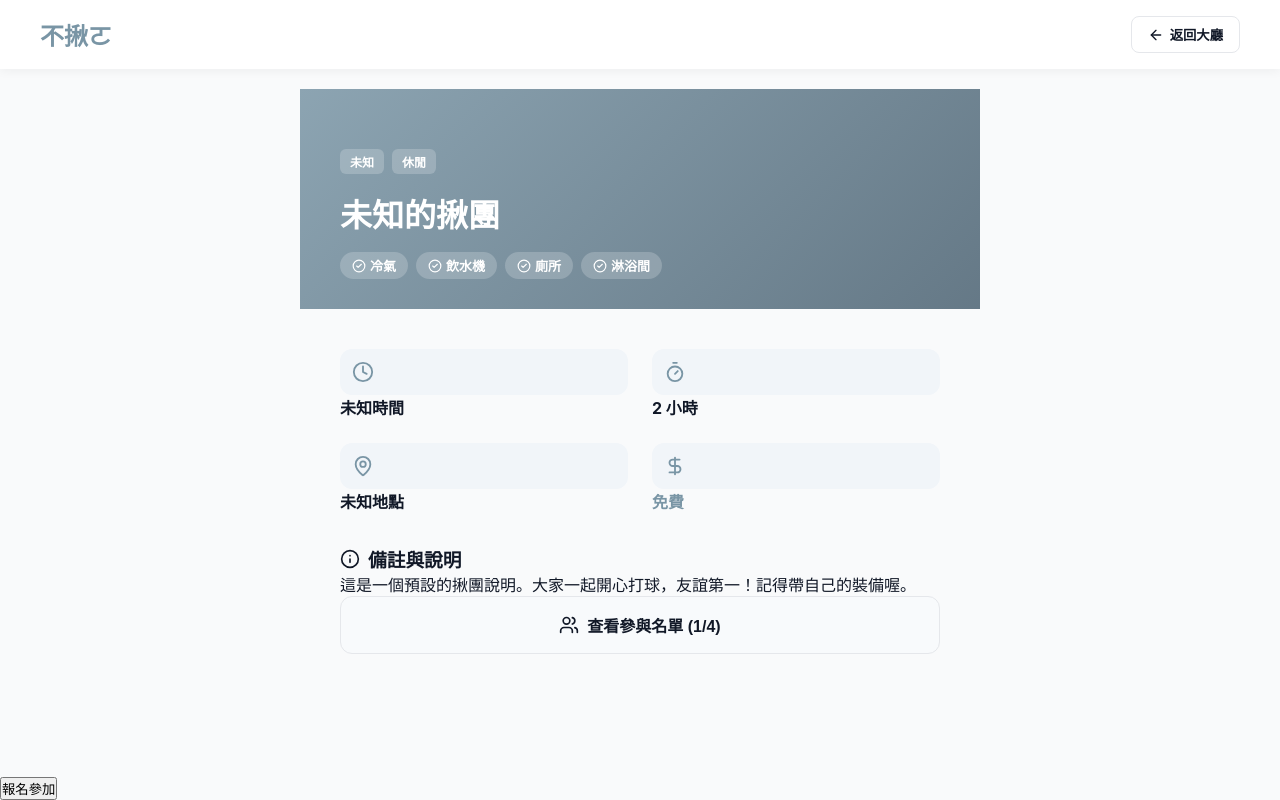
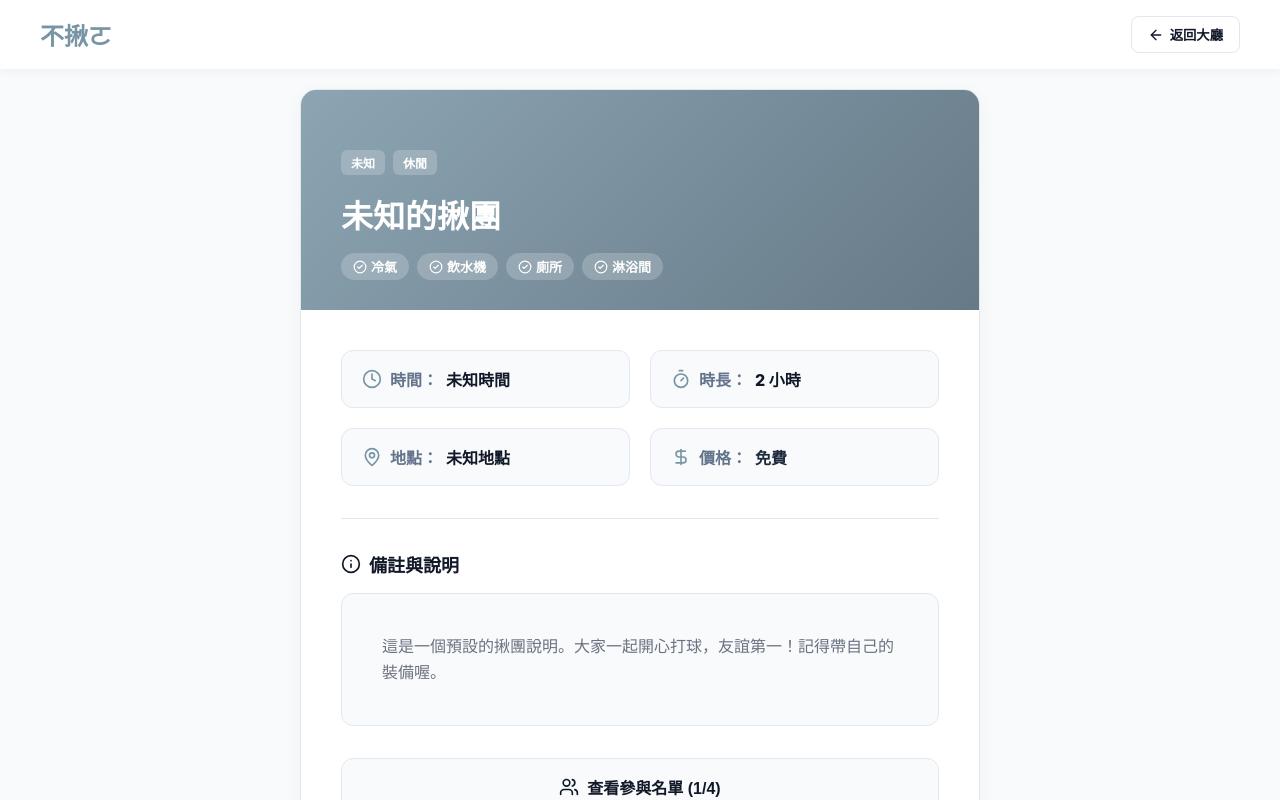
Before and after one commit to B1329041/database_web, a React (Vite) app: page /nojo/party/1 in a window 1280 px wide. Shown: the top 800 px of the page. Built offline with nearby package versions, Linux system fonts and the light colour scheme.

Commit message:
Fix UI details: styling, layout and button sizing

```diff
--- a/src/App.css
+++ b/src/App.css
@@ -579,6 +579,8 @@
   .profile-sidebar {
     flex: 1;
     width: 100%;
+  }
+}
 /* --- Party Detail 樣式 --- */
 .btn-back-floating {
   position: absolute;
@@ -702,16 +704,15 @@
   display: flex;
   justify-content: center;
   z-index: 100;
-  width: 90%;
-  max-width: 400px;
 }
 .btn-action {
   width: 100%;
-  padding: 16px 48px;
+  white-space: nowrap;
+  padding: 16px;
   font-size: 18px;
   font-weight: 800;
   border: none;
-  border-radius: 50px;
+  border-radius: 12px;
   cursor: pointer;
   transition: all 0.3s;
   color: white;
@@ -722,12 +723,14 @@
 }
 .btn-action.join:hover {
   background-color: #647b8a;
+  transform: translateY(-2px);
 }
 .btn-action.waitlist {
-  background-color: #f59e0b;
+  background-color: #7995a5;
 }
 .btn-action.waitlist:hover {
-  background-color: #d97706;
+  background-color: #647b8a;
+  transform: translateY(-2px);
 }
 .btn-action.cancel {
   background-color: #ef4444;
--- a/src/pages/PartyDetail.jsx
+++ b/src/pages/PartyDetail.jsx
@@ -120,43 +120,41 @@ function PartyDetail() {
           </div>
 
           <div style={{ padding: '40px' }}>
-            <div className="detail-info-row" style={{ display: 'grid', gridTemplateColumns: '1fr 1fr', gap: '24px', paddingBottom: '32px' }}>
-              <div className="detail-info-item" style={{ gap: '12px' }}>
-                <div style={{ backgroundColor: '#f1f5f9', padding: '12px', borderRadius: '12px', display: 'flex' }}>
-                  <Clock size={22} color="#7995a5" />
-                </div>
-                <div style={{ fontWeight: '700', fontSize: '16px' }}>{party.time}</div>
+            <div className="detail-info-row" style={{ display: 'grid', gridTemplateColumns: '1fr 1fr', gap: '20px', paddingBottom: '32px' }}>
+              <div className="detail-info-item" style={{ display: 'flex', alignItems: 'center', gap: '8px', fontSize: '16px', backgroundColor: '#f8fafc', padding: '16px 20px', borderRadius: '12px', border: '1px solid #e2e8f0' }}>
+                <Clock size={20} color="#7995a5" />
+                <span style={{ color: '#64748b', fontWeight: '600' }}>時間：</span>
+                <span style={{ fontWeight: '800' }}>{party.time}</span>
               </div>
 
-              <div className="detail-info-item" style={{ gap: '12px' }}>
-                <div style={{ backgroundColor: '#f1f5f9', padding: '12px', borderRadius: '12px', display: 'flex' }}>
-                  <Timer size={22} color="#7995a5" />
-                </div>
-                <div style={{ fontWeight: '700', fontSize: '16px' }}>{party.duration || '2 小時'}</div>
+              <div className="detail-info-item" style={{ display: 'flex', alignItems: 'center', gap: '8px', fontSize: '16px', backgroundColor: '#f8fafc', padding: '16px 20px', borderRadius: '12px', border: '1px solid #e2e8f0' }}>
+                <Timer size={20} color="#7995a5" />
+                <span style={{ color: '#64748b', fontWeight: '600' }}>時長：</span>
+                <span style={{ fontWeight: '800' }}>{party.duration || '2 小時'}</span>
               </div>
 
-              <div className="detail-info-item" style={{ gap: '12px' }}>
-                <div style={{ backgroundColor: '#f1f5f9', padding: '12px', borderRadius: '12px', display: 'flex' }}>
-                  <MapPin size={22} color="#7995a5" />
-                </div>
-                <div style={{ fontWeight: '700', fontSize: '16px' }}>{party.location}</div>
+              <div className="detail-info-item" style={{ display: 'flex', alignItems: 'center', gap: '8px', fontSize: '16px', backgroundColor: '#f8fafc', padding: '16px 20px', borderRadius: '12px', border: '1px solid #e2e8f0' }}>
+                <MapPin size={20} color="#7995a5" />
+                <span style={{ color: '#64748b', fontWeight: '600' }}>地點：</span>
+                <span style={{ fontWeight: '800' }}>{party.location}</span>
               </div>
 
-              <div className="detail-info-item" style={{ gap: '12px' }}>
-                <div style={{ backgroundColor: '#f1f5f9', padding: '12px', borderRadius: '12px', display: 'flex' }}>
-                  <DollarSign size={22} color="#7995a5" />
-                </div>
-                <div style={{ fontWeight: '800', fontSize: '16px', color: '#7995a5' }}>{party.price || '免費'}</div>
+              <div className="detail-info-item" style={{ display: 'flex', alignItems: 'center', gap: '8px', fontSize: '16px', backgroundColor: '#f8fafc', padding: '16px 20px', borderRadius: '12px', border: '1px solid #e2e8f0' }}>
+                <DollarSign size={20} color="#7995a5" />
+                <span style={{ color: '#64748b', fontWeight: '600' }}>價格：</span>
+                <span style={{ fontWeight: '800', color: '#1e293b' }}>{party.price || '免費'}</span>
               </div>
             </div>
 
             <div className="detail-section">
-              <h3 style={{ display: 'flex', alignItems: 'center', gap: '8px' }}><Info size={20} /> 備註與說明</h3>
-              <p className="detail-desc">{party.description || '大家一起開心打球，友誼第一！記得帶自己的水壺與毛巾。'}</p>
+              <h3 style={{ display: 'flex', alignItems: 'center', gap: '8px', marginBottom: '16px' }}><Info size={20} /> 備註與說明</h3>
+              <div style={{ backgroundColor: '#f8fafc', padding: '20px', borderRadius: '12px', border: '1px solid #e2e8f0' }}>
+                <p className="detail-desc" style={{ margin: 0, lineHeight: '1.6' }}>{party.description || '大家一起開心打球，友誼第一！記得帶自己的水壺與毛巾。'}</p>
+              </div>
             </div>
 
             {/* 參與與候補名單按鈕 */}
-            <div className="detail-section" style={{ display: 'flex', gap: '16px', flexWrap: 'wrap' }}>
+            <div className="detail-section" style={{ display: 'flex', gap: '16px', flexWrap: 'wrap', marginTop: '32px', marginBottom: '32px' }}>
               <button className="btn-outline" style={{ flex: '1 1 200px', padding: '16px', display: 'flex', justifyContent: 'center', alignItems: 'center', gap: '8px', fontSize: '16px', fontWeight: '700', borderRadius: '12px', backgroundColor: '#f8fafc' }} onClick={() => setShowListModal('participants')}>
                 <Users size={20} /> 查看參與名單 ({party.currentPlayers}/{party.maxPlayers})
               </button>
@@ -166,12 +164,9 @@ function PartyDetail() {
                 </button>
               )}
             </div>
-          </div>
-        </div>
-      </main>
 
-      {/* 底部報名列 */}
-      <div className="bottom-action-bar">
+            {/* 報名參加按鈕 (居中顯示於名單按鈕下方) */}
+            <div style={{ display: 'flex', justifyContent: 'center' }}>
               {hasJoined ? (
                 <button className="btn-action cancel" onClick={handleCancel}>
                   取消報名
@@ -181,16 +176,20 @@ function PartyDetail() {
                   已完全額滿
                 </button>
               ) : isFull ? (
-          <button className="btn-action waitlist" onClick={handleJoin}>
-            排候補名單
+                <button className="btn-action waitlist" style={{ width: '100%' }} onClick={handleJoin}>
+                  排候補
                 </button>
               ) : (
-          <button className="btn-action join" onClick={handleJoin}>
+                <button className="btn-action join" style={{ width: '100%' }} onClick={handleJoin}>
                   報名參加
                 </button>
               )}
             </div>
+          </div>
+        </div>
+      </main>
 
+      {/* 底部報名列 */}
       {/* 名單 Modal */}
       {showListModal && (
         <div className="modal-overlay" onClick={() => setShowListModal(null)}>
```
Lines whose indentation alone changed are shown as unchanged.
